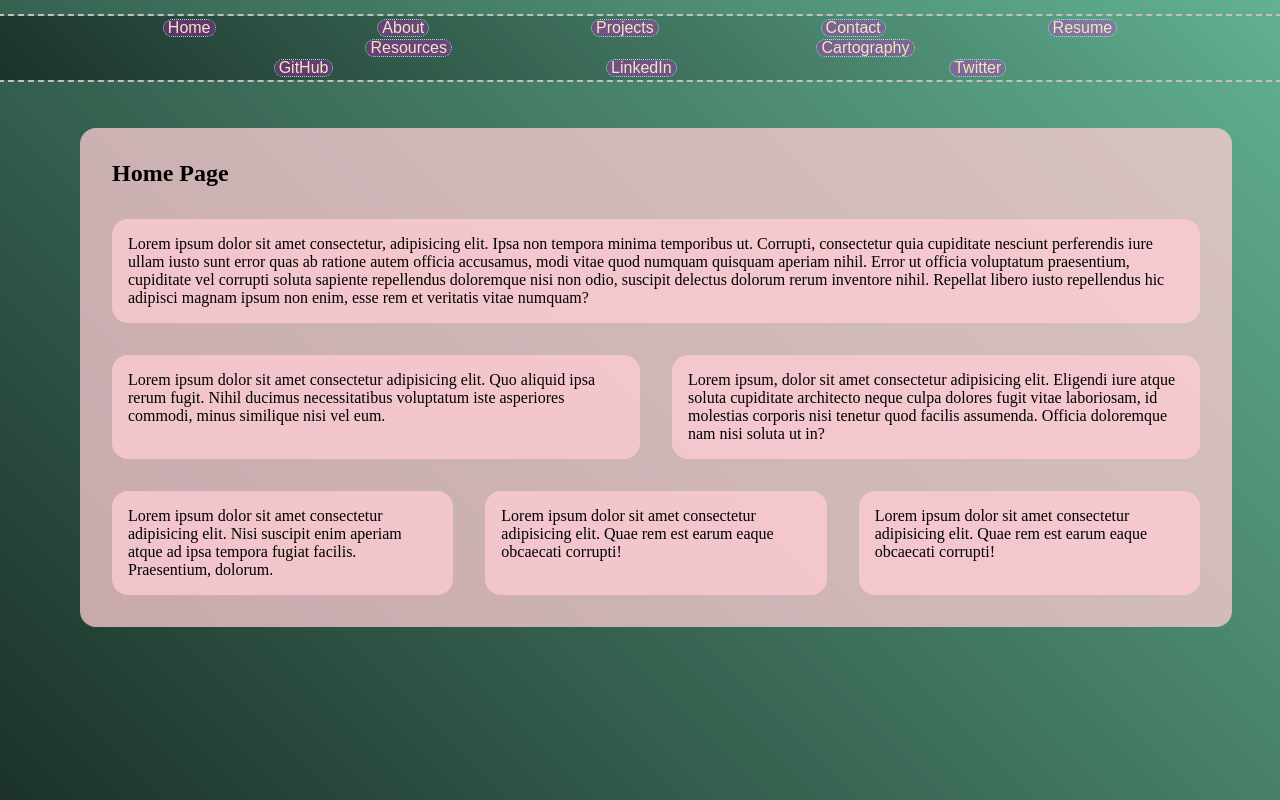
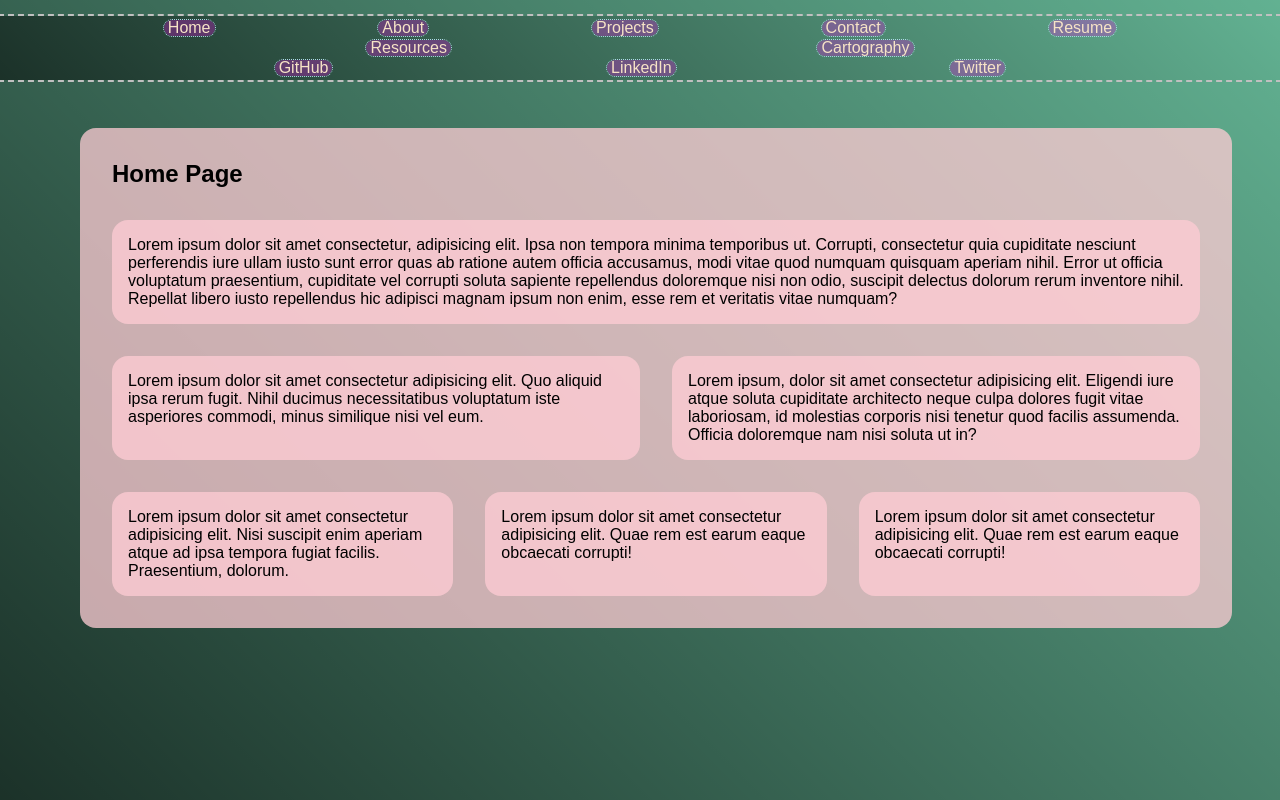
Before and after one commit to franco-ortega/portfolio-playground, a Next.js app: page / in a window 1280 px wide. Built offline with nearby package versions, Linux system fonts and the light colour scheme.

Commit message:
add global font; remove global bkgd color

```diff
--- a/styles/globals.scss
+++ b/styles/globals.scss
@@ -37,8 +37,7 @@
 
 html,
 body {
-  /* font-family: -apple-system, BlinkMacSystemFont, Segoe UI, Roboto, Oxygen,
-    Ubuntu, Cantarell, Fira Sans, Droid Sans, Helvetica Neue, sans-serif; */
+  font-family: sans-serif;
   // background-color: hsl(189, 46%, 52%);
   // background-color: hsl(156, 43%, 30%);
 }
```
